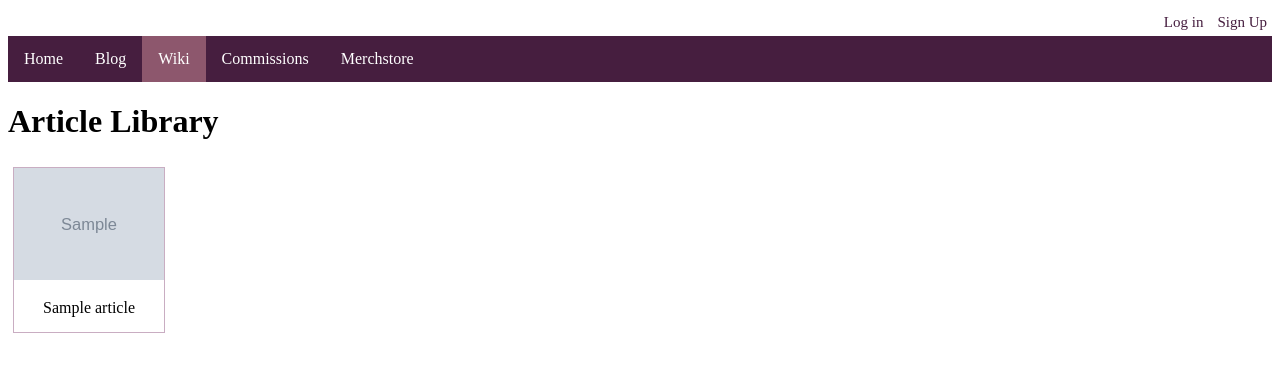
After one commit to calm-chaos/hobbysite-F-12, a Django app: page /wiki/gallery in a window 1280 px wide. The commit adds this page. Shown: the top 372 px of the page. Run offline with Django 5.2, Linux system fonts and the light colour scheme; tables that the repository leaves empty hold one stand-in row (values such as "Sample post"); grey boxes marked "Sample" are stand-in pictures.

Commit message:
created image gallery

```diff
--- /dev/null
+++ b/hobbysite/templates/wiki_gallery.html
@@ -0,0 +1,51 @@
+{% extends "wiki_base.html" %}
+{% block content %}
+
+<head>
+    <style>
+        div.gallery {
+            display: flex;
+            flex-direction: row;
+            flex-wrap: wrap;
+        }
+
+        div.image {
+            margin: 5px;
+            border: 1px solid #c9adc2;
+            width: 150px;
+            max-width: 300px;
+        }
+
+        div.image:hover {
+            border: 1px solid #8d576d;
+        }
+
+        div.image img {
+            width: 100%;
+            height: auto;
+        }
+
+        div.desc {
+            padding: 15px;
+            text-align: center;
+        }
+    </style>
+</head>
+
+<body>
+
+    <div class="gallery">
+        {% for article in articles %}
+        <div class="image">
+            <a target="{{ article.header_image.url }}" href="{{ article.get_absolute_url }}">
+                <img src="{{ article.header_image.url }}" alt="" width="600" height="400">
+            </a>
+            <div class="desc"> {{ article.title }} </div>
+        </div>
+        {% endfor %}
+    </div>
+
+
+</body>
+
+{% endblock %}
--- a/hobbysite/templates/wiki_list.html
+++ b/hobbysite/templates/wiki_list.html
@@ -1,5 +1,7 @@
 {% extends "wiki_base.html" %}
 {% block content %}
+
+<a href="{% url 'wiki:gallery' %}" class="button">Go to Gallery</a>
 
 {% if request.user.is_authenticated %}
 <h2> {{ user }}'s Articles</h2>
--- a/hobbysite/wiki/models.py
+++ b/hobbysite/wiki/models.py
@@ -46,6 +46,9 @@ class Article(models.Model):
     def get_absolute_url(self):
         return reverse("wiki:article", args=[str(self.pk)])
 
+    def get_image(self):
+        return header_image
+
 
 class Comment(models.Model):
     author = models.ForeignKey(
--- a/hobbysite/wiki/urls.py
+++ b/hobbysite/wiki/urls.py
@@ -7,6 +7,7 @@ urlpatterns = [
     path("article/<int:pk>", article, name="article"),
     path("articles/add", article_create, name="article-create"),
     path("article/<int:pk>/edit", article_update, name="article-update"),
+    path("gallery", gallery, name="gallery"),
 ]
 
 app_name = "wiki"
--- a/hobbysite/wiki/views.py
+++ b/hobbysite/wiki/views.py
@@ -91,3 +91,10 @@ def article_update(request, pk):
     else:
         form = ArticleUpdateForm(instance=article)
     return render(request, "wiki_update.html", {"form": form, "article": article})
+
+
+def gallery(request):
+    articles = Article.objects.all()
+
+    ctx = {"articles": articles}
+    return render(request, "wiki_gallery.html", ctx)
```
